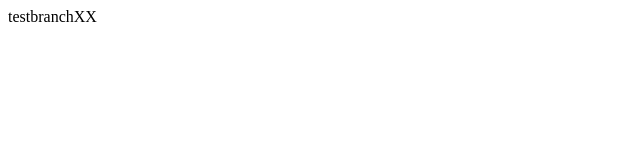
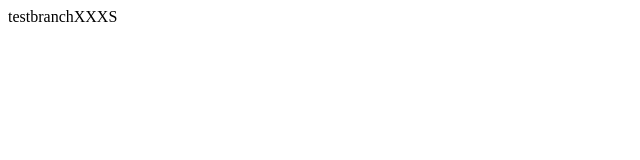
Before and after one commit to geoego/test, a plain HTML site: page index.html in a window 1280 px wide. Shown: the full height of the page, 0-640 px from the left. Drawn offline with Linux system fonts and the light colour scheme.

Commit message:
added xx

```diff
--- a/index.html
+++ b/index.html
@@ -1 +1 @@
-<p>testbranchXX</p>
+<p>testbranchXXXS</p>
```
